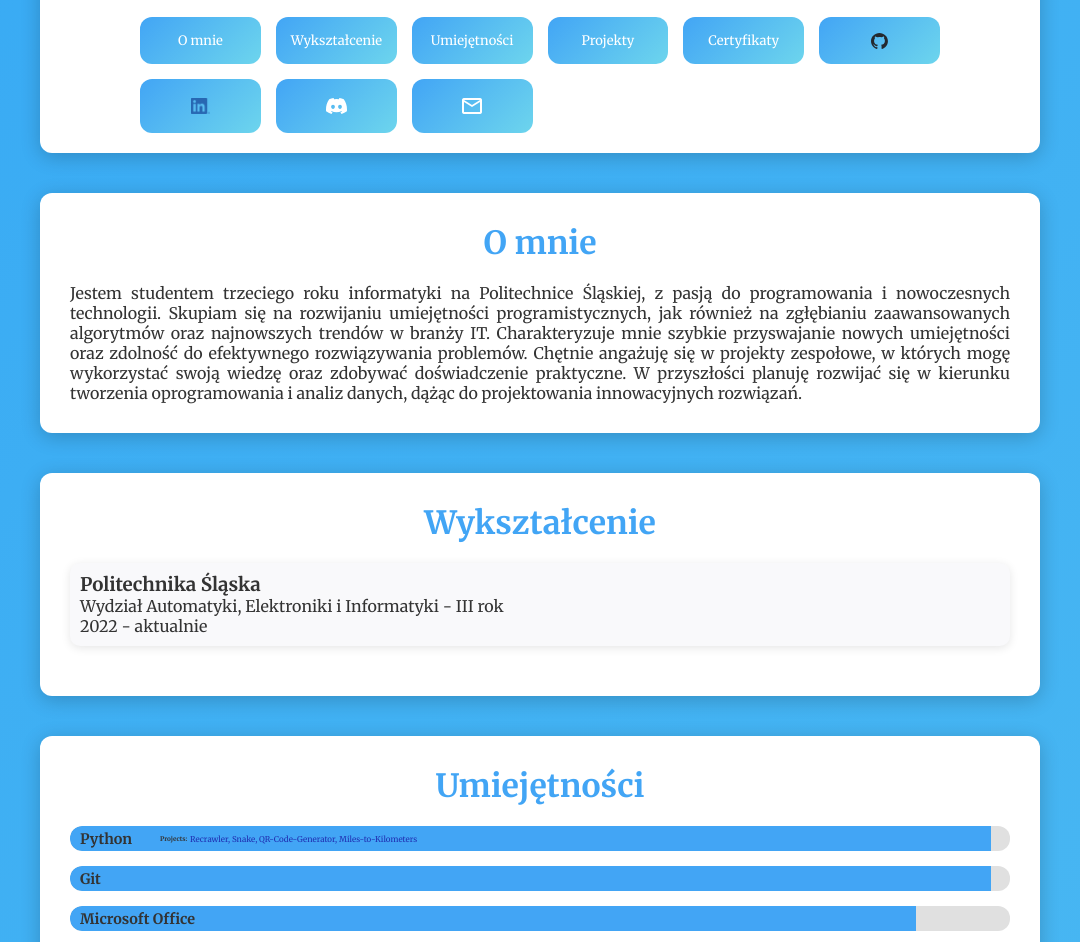
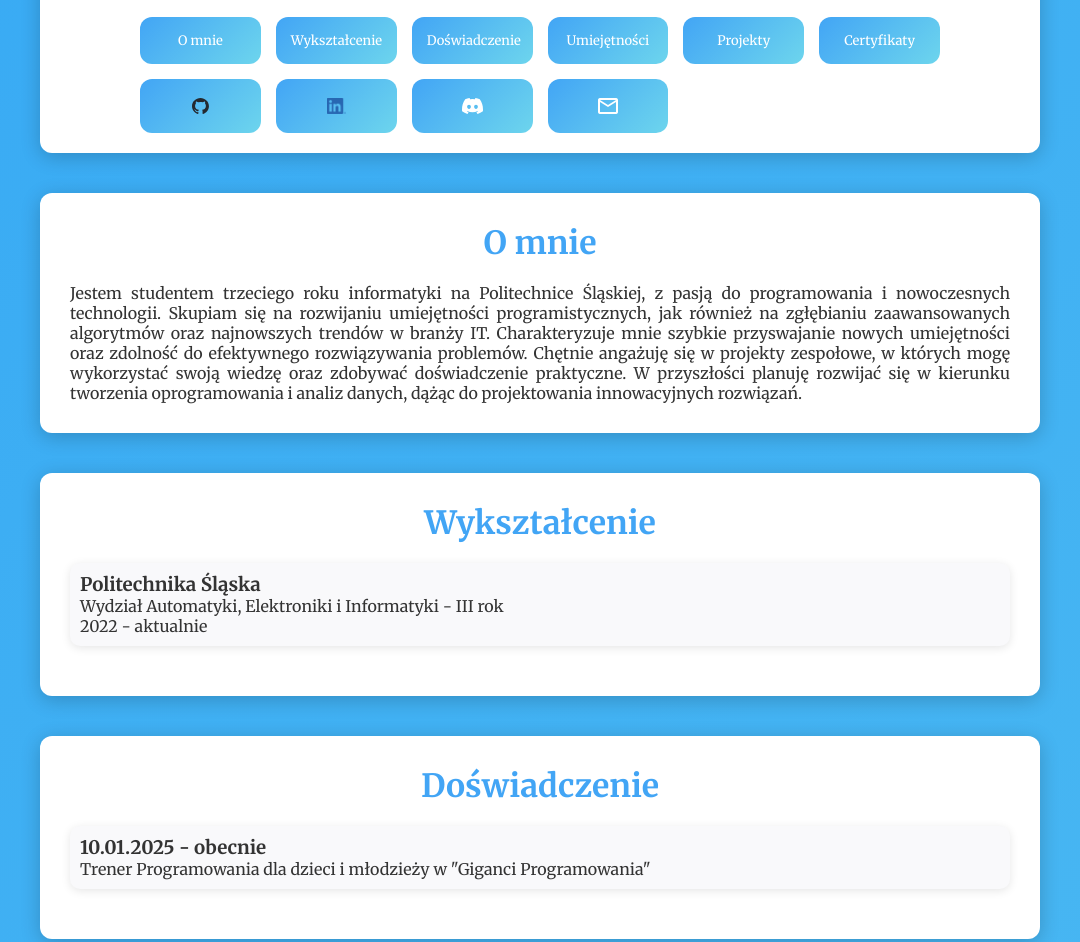
Before and after one commit to malybaryl/Kacper-Barylowicz, a plain HTML site: page index.html in a window 1280 px wide. Shown: the part 1133-2075 px from the top of the page, without its empty margins (100-1180 px from the left). Drawn offline with nearby package versions, Linux system fonts and the light colour scheme; a web font is replaced by a local one.

Commit message:
added experience

```diff
--- a/index.html
+++ b/index.html
@@ -61,6 +61,8 @@
 
     <section id="education" class="education"></section>
 
+    <section id="experience" class="experience"></section>
+
     <section id="skills" class="skills"></section>
 
     <section id="projects" class="skills"></section>
--- a/static/js/Navigation.js
+++ b/static/js/Navigation.js
@@ -27,6 +27,16 @@ export default class Navigation {
           "nav-tile-education",
           "#education",
           this.text.education
+        );
+      } catch (error) {
+        console.error(error);
+      }
+      // #experience tile
+      try {
+        this.generateTile(
+          "nav-tile-experience",
+          "#experience",
+          this.text.experience
         );
       } catch (error) {
         console.error(error);
@@ -172,6 +182,16 @@ export default class Navigation {
       } catch (error) {
         console.error(error);
       }
+      // #experience tile
+      try {
+        this.changeTile(
+          "nav-tile-experience",
+          "#experience",
+          this.text.experience
+        );
+      } catch (error) {
+        console.error(error);
+      }
       // #skills tile
       try {
         this.changeTile("nav-tile-skills", "#skills", this.text.skills);
--- a/static/js/TileManager.js
+++ b/static/js/TileManager.js
@@ -42,6 +42,13 @@ export default class TileManager {
     } else {
       console.error("Text education for 'about' is missing.");
     }
+
+    if (this.text.experience) {
+      this.addTile("experience", "#experience", this.text.experience);
+    } else {
+      console.error("Text experience for 'about' is missing.");
+    }
+
     if (this.text.skills) {
       this.addTile("skills", "#skills", this.text.skills);
       this.skillHandler.initialize();
--- a/static/json/sectionsname.json
+++ b/static/json/sectionsname.json
@@ -7,6 +7,11 @@
   "education": {
     "pl": "Wykształcenie",
     "en": "Education"
+  },
+
+  "experience": {
+    "pl": "Doświadczenie",
+    "en": "Experience"
   },
 
   "skills": {
--- a/static/json/sectionstext.json
+++ b/static/json/sectionstext.json
@@ -7,6 +7,11 @@
   "education": {
     "pl": "<h2>Wykształcenie</h2><div class=\"experience-item\"><h3>Politechnika Śląska</h3><span>Wydział Automatyki, Elektroniki i Informatyki - III rok</br>2022 - aktualnie</span></div>",
     "en": "<h2>Education</h2><div class=\"experience-item\"><h3>Silesian University of Technology</h3><span>Faculty of Automation, Electronics, and Computer Science - 3rd year</br>2022 - now</span></div>"
+  },
+
+  "experience": {
+    "pl": "<h2>Doświadczenie</h2><div class=\"experience-item\"><h3>10.01.2025 - obecnie</h3><span>Trener Programowania dla dzieci i młodzieży w \"Giganci Programowania\"</span></div>",
+    "en": "<h2>Experience</h2><div class=\"experience-item\"><h3><h3>10.01.2025 - now</h3><span>Programming Trainer for Kids and Teens in \"Giganci Programowania\"</span></div>"
   },
 
   "skills": {
```
